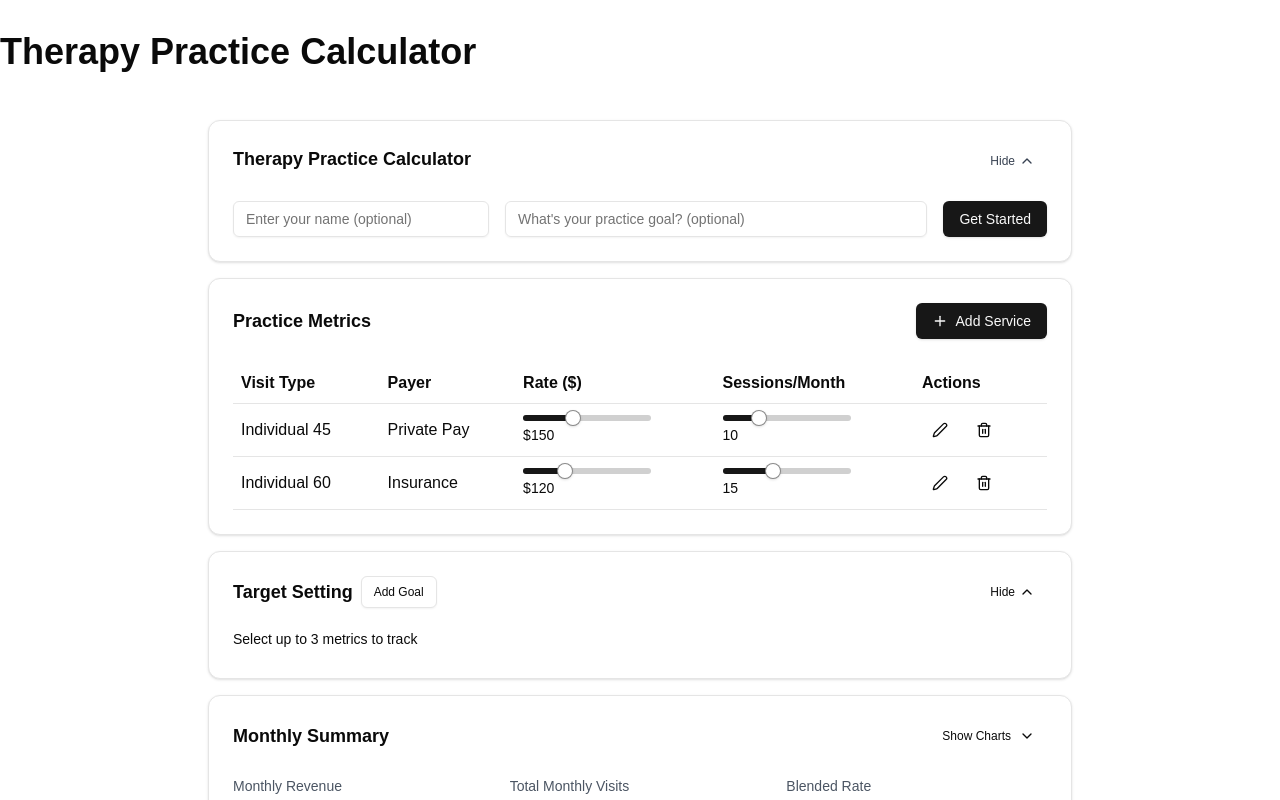
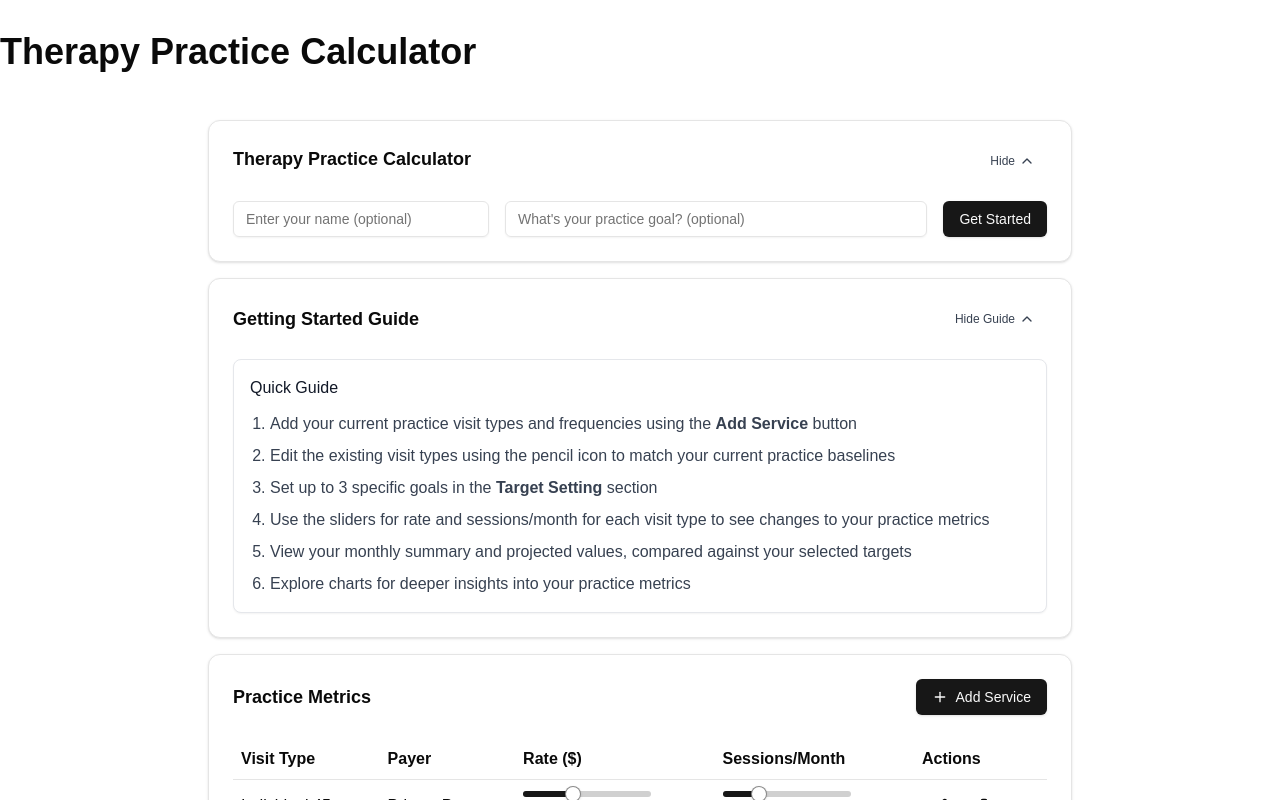
Before and after one commit to jonathanmeneses/sessions-scenario-planner, a Next.js app: page / in a window 1280 px wide. Shown: the top 800 px of the page. Built offline with nearby package versions, Linux system fonts and the light colour scheme.

Commit message:
update intro card and top level card

```diff
--- a/src/components/TherapyCalculator.tsx
+++ b/src/components/TherapyCalculator.tsx
@@ -123,6 +123,7 @@ const TherapyCalculator = () => {
     const [showCharts, setShowCharts] = useState(false);
     const [showGoalCard, setShowGoalCard] = useState(true);
     const [showWelcomeCard, setShowWelcomeCard] = useState(true);
+    const [showPersonalCard, setShowPersonalCard] = useState(true);
 
     const handleAddPayer = () => {
         if (newPayer.trim()) {
@@ -420,20 +421,17 @@ const TherapyCalculator = () => {
                 <CardHeader>
                     <div className="flex justify-between items-start">
                         <div className="flex items-center gap-2">
-                            <h3 className="text-lg font-semibold">Therapy Practice Calculator</h3>
-                            {hasEnteredName && (
-                                <div className="bg-gray-100 text-gray-800 px-3 py-1 rounded-full text-sm font-medium">
-                                    {userName}
-                                </div>
-                            )}
+                            <h3 className="text-lg font-semibold">
+                                {hasEnteredName ? `${userName}'s Therapy Practice Calculator` : 'Therapy Practice Calculator'}
+                            </h3>
                         </div>
                         <Button
                             variant="ghost"
                             size="sm"
-                            onClick={() => setShowWelcomeCard(!showWelcomeCard)}
+                            onClick={() => setShowPersonalCard(!showPersonalCard)}
                             className="flex items-center gap-1 text-gray-700"
                         >
-                            {showWelcomeCard ? (
+                            {showPersonalCard ? (
                                 <>
                                     Hide
                                     <ChevronUp size={16} />
@@ -447,7 +445,7 @@ const TherapyCalculator = () => {
                         </Button>
                     </div>
                 </CardHeader>
-                {showWelcomeCard && (
+                {showPersonalCard && (
                     <CardContent>
                         <div className="space-y-6">
                             {!hasEnteredName ? (
@@ -486,7 +484,7 @@ const TherapyCalculator = () => {
                                 <div className="space-y-5">
                                     {planningGoal && (
                                         <div className="flex items-start gap-3 bg-white p-4 rounded-lg shadow-sm border border-gray-200">
-                                            <svg xmlns="http://www.w3.org/2000/svg" width="24" height="24" viewBox="0 0 24 24" fill="none" stroke="currentColor" strokeWidth="2" strokeLinecap="round" strokeLinejoin="round" className="text-gray-600 mt-1"><path d="m9 12 2 2 4-4"></path><path d="M12 3c-1.2 0-2.4.6-3 1.7A3.6 3.6 0 0 0 4.6 9c-1 .6-1.7 1.8-1.7 3a3.5 3.5 0 0 0 3.5 3.5H19a3 3 0 0 0 3-3c0-1.1-.6-2.1-1.5-2.5-.1-2.3-2-4.2-4.3-4.3A5 5 0 0 0 12 3z"></path></svg>
+
                                             <div>
                                                 <h3 className="font-semibold text-gray-900">Your Goal</h3>
                                                 <p className="text-gray-800">{planningGoal}</p>
@@ -502,18 +500,6 @@ const TherapyCalculator = () => {
                                         </div>
                                     )}
 
-                                    <div className="bg-white p-4 rounded-lg shadow-sm border border-gray-200">
-                                        <h3 className="font-medium text-gray-900 mb-3">Quick Guide</h3>
-                                        <ol className="space-y-2 text-gray-700 list-decimal pl-5">
-                                            <li>Add your current practice visit types and frequencies using the <strong>Add Service</strong> button</li>
-                                            <li>Edit the existing visit types using the pencil icon to match your current practice baselines</li>
-                                            <li>Set up to 3 specific goals in the <strong>Target Setting</strong> section</li>
-                                            <li>Use the sliders for rate and sessions/month for each visit type to see changes to your practice metrics</li>
-                                            <li>View your monthly summary and projected values, compared against your selected targets</li>
-                                            <li>Explore charts for deeper insights into your practice metrics</li>
-                                        </ol>
-                                    </div>
-
                                     {!isEditingWelcome && !planningGoal && (
                                         <Button
                                             variant="outline"
@@ -526,6 +512,47 @@ const TherapyCalculator = () => {
                                     )}
                                 </div>
                             )}
+                        </div>
+                    </CardContent>
+                )}
+            </Card>
+
+            <Card>
+                <CardHeader>
+                    <div className="flex justify-between items-center">
+                        <h3 className="text-lg font-semibold">Getting Started Guide</h3>
+                        <Button
+                            variant="ghost"
+                            size="sm"
+                            onClick={() => setShowWelcomeCard(!showWelcomeCard)}
+                            className="flex items-center gap-1 text-gray-700"
+                        >
+                            {showWelcomeCard ? (
+                                <>
+                                    Hide Guide
+                                    <ChevronUp size={16} />
+                                </>
+                            ) : (
+                                <>
+                                    Show Guide
+                                    <ChevronDown size={16} />
+                                </>
+                            )}
+                        </Button>
+                    </div>
+                </CardHeader>
+                {showWelcomeCard && (
+                    <CardContent>
+                        <div className="bg-white p-4 rounded-lg shadow-sm border border-gray-200">
+                            <h3 className="font-medium text-gray-900 mb-3">Quick Guide</h3>
+                            <ol className="space-y-2 text-gray-700 list-decimal pl-5">
+                                <li>Add your current practice visit types and frequencies using the <strong>Add Service</strong> button</li>
+                                <li>Edit the existing visit types using the pencil icon to match your current practice baselines</li>
+                                <li>Set up to 3 specific goals in the <strong>Target Setting</strong> section</li>
+                                <li>Use the sliders for rate and sessions/month for each visit type to see changes to your practice metrics</li>
+                                <li>View your monthly summary and projected values, compared against your selected targets</li>
+                                <li>Explore charts for deeper insights into your practice metrics</li>
+                            </ol>
                         </div>
                     </CardContent>
                 )}
```
